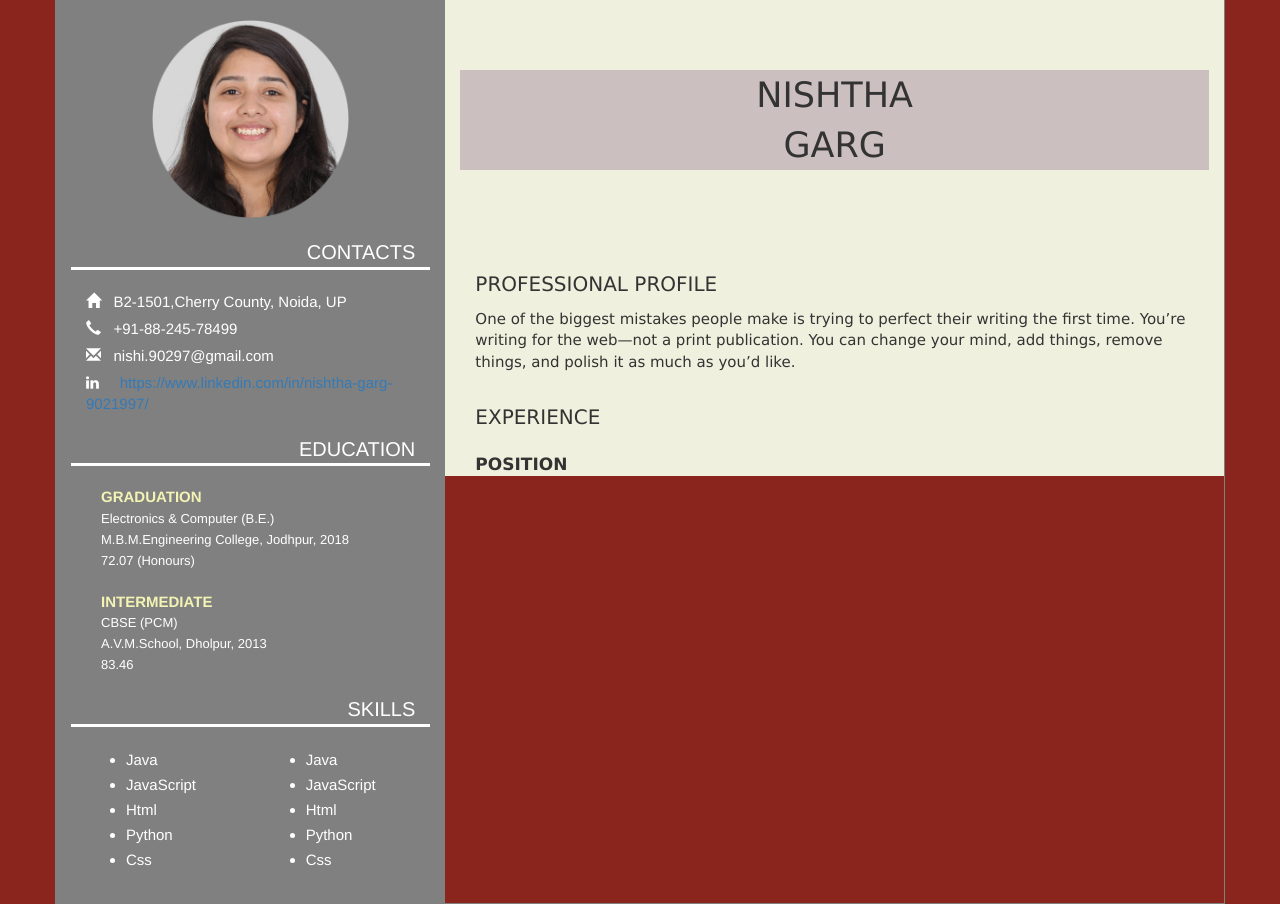
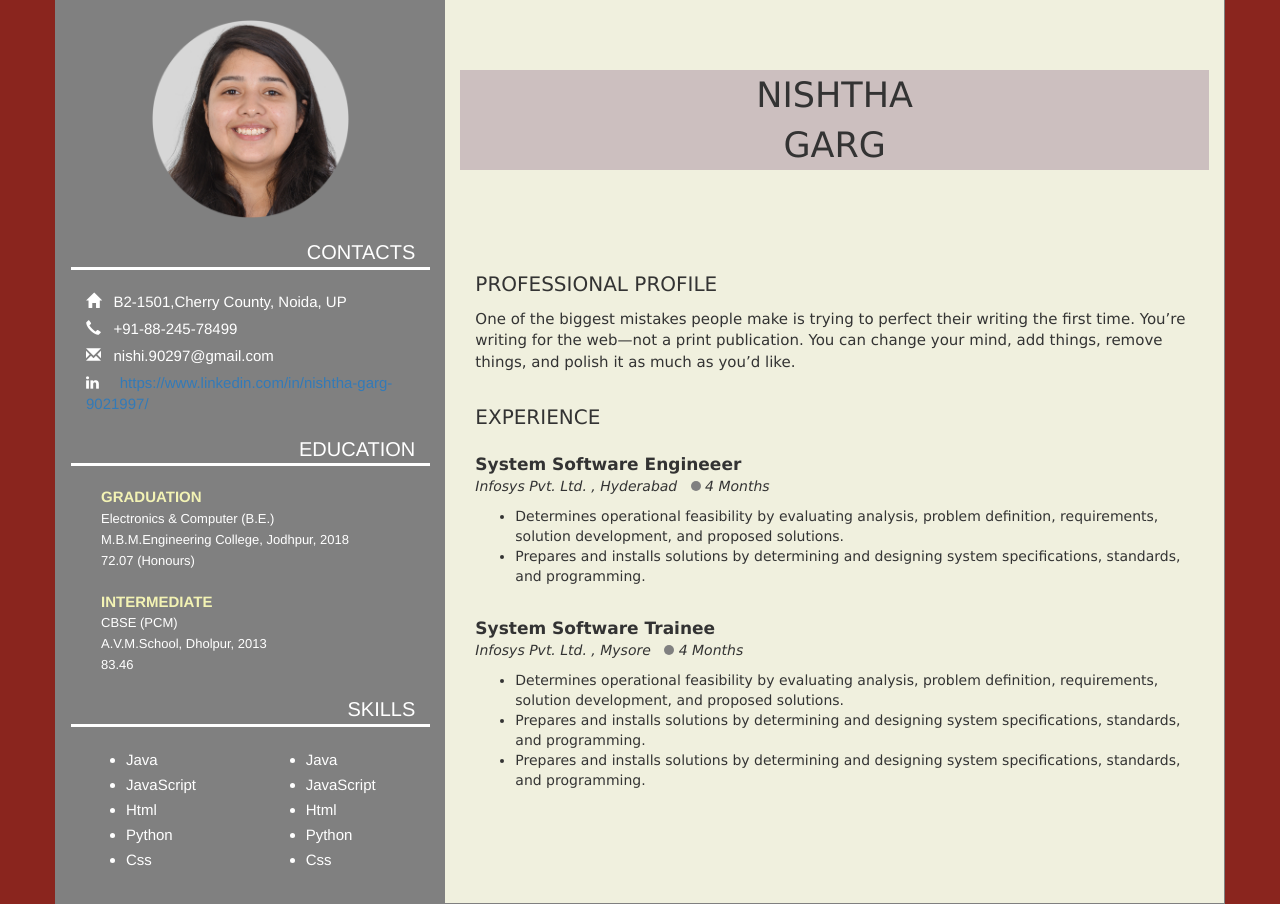
Before and after one commit to nishi90297/nishi90297.github.io, a PHP site: page / in a window 1280 px wide. Shown: the part 39-943 px from the top of the page. Run offline with PHP 8.4, Linux system fonts and the light colour scheme.

Commit message:
Positions added

```diff
--- a/css/style.css
+++ b/css/style.css
@@ -47,3 +47,10 @@
     font-size:15px;
     line-height: 25px;
 }
+.dot {
+    height: 10px;
+    width: 10px;
+    background-color:grey;
+    border-radius: 50%;
+    display: inline-block;
+  }
--- a/index.html
+++ b/index.html
@@ -99,7 +99,29 @@
                 EXPERIENCE<br>
             </div>
             <div class="col-md-12" style="font-size: 17px; margin-top:20px;">
-                <span style="font-weight: bold">POSITION</span>
+                <span style="font-weight: bold">System Software Engineeer</span>
+            </div>
+            <div class="col-md-12" style="font-size: 14px;">
+                <span style="font-style: italic">Infosys Pvt. Ltd. , Hyderabad &nbsp; <span class="dot" ></span> 4 Months</span>
+            </div>
+            <div class="col-md-12" style="font-size: 14px;margin-top:10px;">
+                <ul>
+                    <li><span>Determines operational feasibility by evaluating analysis, problem definition, requirements, solution development, and proposed solutions.</span></li>
+                    <li><span>Prepares and installs solutions by determining and designing system specifications, standards, and programming.</span></li>
+                </ul>
+            </div>
+            <div class="col-md-12" style="font-size: 17px; margin-top:20px;">
+                <span style="font-weight: bold">System Software Trainee</span>
+            </div>
+            <div class="col-md-12" style="font-size: 14px;">
+                <span style="font-style: italic">Infosys Pvt. Ltd. , Mysore &nbsp; <span class="dot" ></span> 4 Months</span>
+            </div>
+            <div class="col-md-12" style="font-size: 14px;margin-top:10px;margin-bottom:102.45px;">
+                <ul>
+                    <li><span>Determines operational feasibility by evaluating analysis, problem definition, requirements, solution development, and proposed solutions.</span></li>
+                    <li><span>Prepares and installs solutions by determining and designing system specifications, standards, and programming.</span></li>
+                    <li><span>Prepares and installs solutions by determining and designing system specifications, standards, and programming.</span></li>
+                </ul>
             </div>
         </div>
     </div>
```
